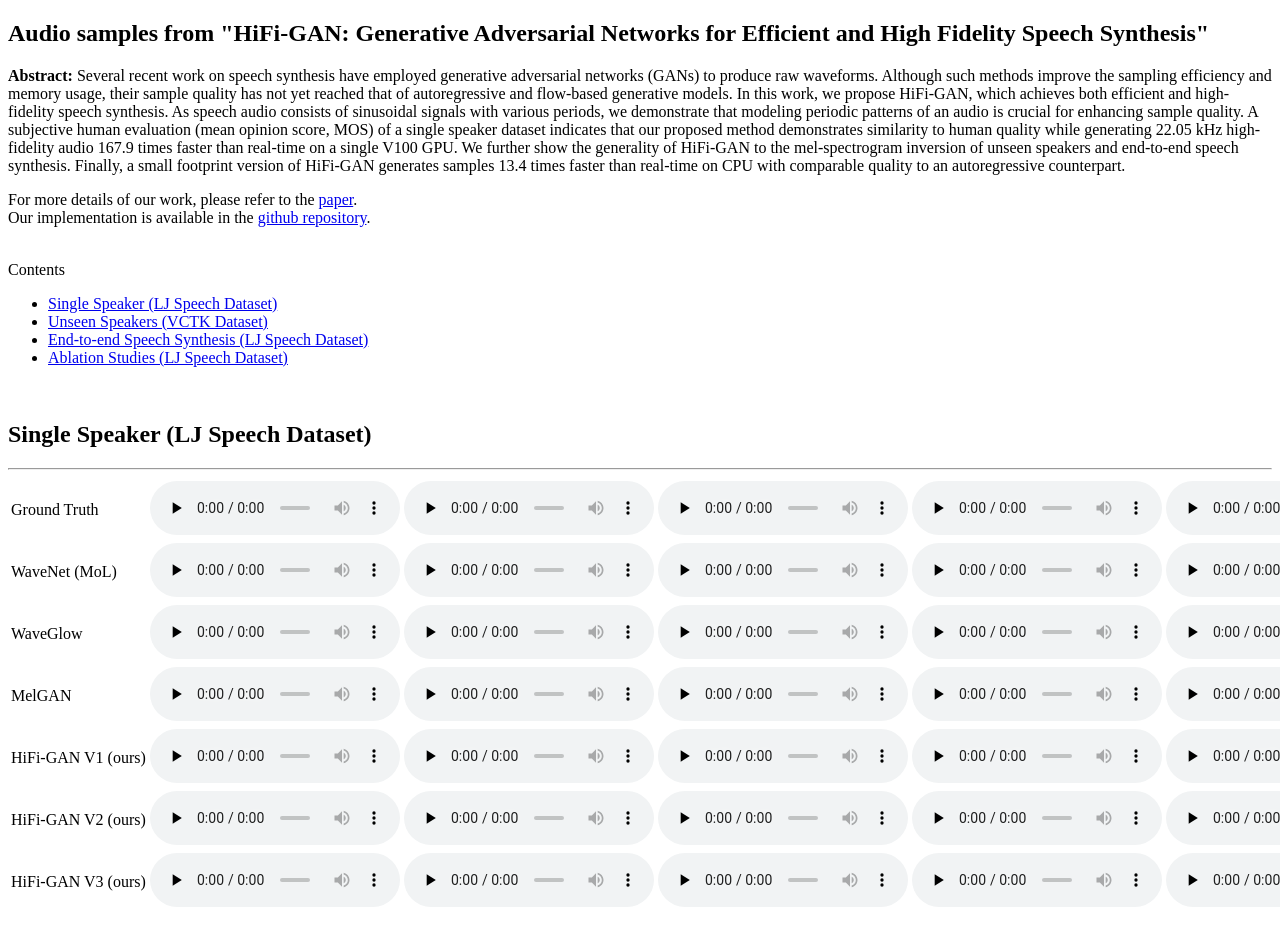
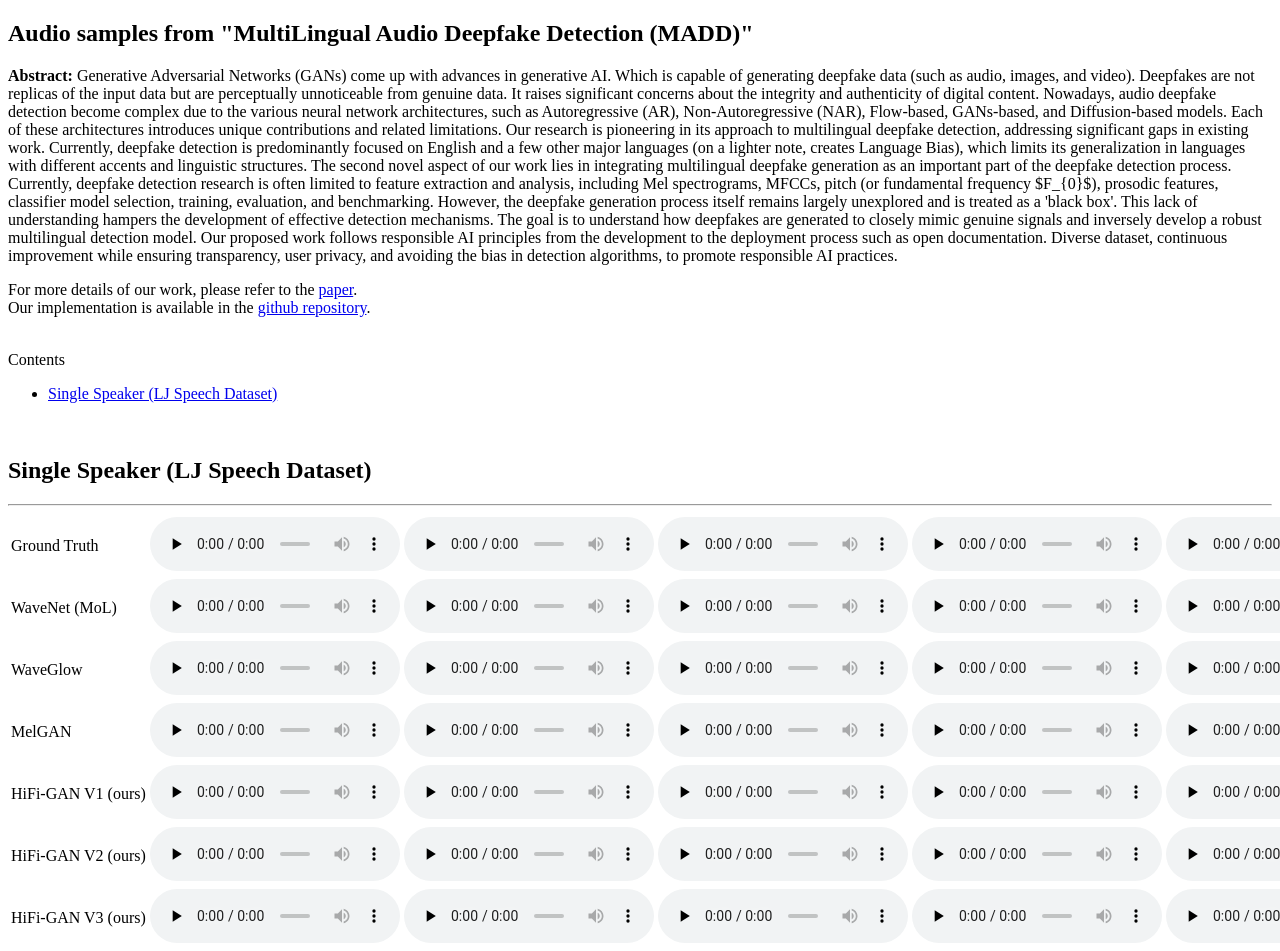
Before and after one commit to iamshreeji-copy1/MADD_MultiLingual_Audio_Deepfake_Detection_V1, a plain HTML site: page index.html in a window 1280 px wide. Shown: the top 951 px of the page. Drawn offline with Linux system fonts and the light colour scheme.

Commit message:
Update index.html

```diff
--- a/index.html
+++ b/index.html
@@ -2,9 +2,9 @@
 <html lang="en">
 <head>
     <meta charset="UTF-8">
-    <title>Audio samples from "HiFi-GAN: Generative Adversarial Networks for Efficient and High Fidelity Speech Synthesis"</title>
+    <title>Audio samples from "MultiLingual Audio Deepfake Detection (MADD)"</title>
     <meta charset="UTF-8">
-    <title>HiFi-GAN: Generative Adversarial Networks for Efficient and High Fidelity Speech Synthesis</title>
+    <title>MultiLingual Audio Deepfake Detection (MADD)</title>
     <style>
         red {color: red}
         audio {width: 250px}
@@ -13,7 +13,7 @@
   <body>
     <article>
       <header>
-        <h1>Audio samples from "HiFi-GAN: Generative Adversarial Networks for Efficient and High Fidelity Speech Synthesis"</h1>
+        <h1>Audio samples from "MultiLingual Audio Deepfake Detection (MADD)"</h1>
       </header>
     </article>
 
@@ -22,15 +22,10 @@
 
     <div>
       <b>Abstract:</b>
-      Several recent work on speech synthesis have employed generative adversarial networks (GANs) to produce raw waveforms.
-        Although such methods improve the sampling efficiency and memory usage,
-        their sample quality has not yet reached that of autoregressive and flow-based generative models.
-        In this work, we propose HiFi-GAN, which achieves both efficient and high-fidelity speech synthesis.
-        As speech audio consists of sinusoidal signals with various periods, we demonstrate that modeling periodic patterns of an audio is crucial for enhancing sample quality.
-        A subjective human evaluation (mean opinion score, MOS) of a single speaker dataset indicates
-        that our proposed method demonstrates similarity to human quality while generating 22.05 kHz high-fidelity audio 167.9 times faster
-        than real-time on a single V100 GPU. We further show the generality of HiFi-GAN to the mel-spectrogram inversion of unseen speakers and end-to-end speech synthesis.
-        Finally, a small footprint version of HiFi-GAN generates samples 13.4 times faster than real-time on CPU with comparable quality to an autoregressive counterpart.
+     Generative Adversarial Networks (GANs) come up with advances in generative AI. Which is capable of generating deepfake data (such as audio, images, and video). Deepfakes are not replicas of the input data but are perceptually unnoticeable from genuine data. It raises significant concerns about the integrity and authenticity of digital content. Nowadays, audio deepfake detection become complex due to the various neural network architectures, such as Autoregressive (AR), Non-Autoregressive (NAR), Flow-based, GANs-based, and Diffusion-based models. Each of these architectures introduces unique contributions and related limitations.
+
+
+Our research is pioneering in its approach to multilingual deepfake detection, addressing significant gaps in existing work. Currently, deepfake detection is predominantly focused on English and a few other major languages (on a lighter note, creates Language Bias), which limits its generalization in languages with different accents and linguistic structures. The second novel aspect of our work lies in integrating multilingual deepfake generation as an important part of the deepfake detection process. Currently, deepfake detection research is often limited to feature extraction and analysis, including Mel spectrograms, MFCCs, pitch (or fundamental frequency $F_{0}$), prosodic features, classifier model selection, training, evaluation, and benchmarking. However, the deepfake generation process itself remains largely unexplored and is treated as a 'black box'. This lack of understanding hampers the development of effective detection mechanisms. The goal is to understand how deepfakes are generated to closely mimic genuine signals and inversely develop a robust multilingual detection model. Our proposed work follows responsible AI principles from the development to the deployment process such as open documentation. Diverse dataset, continuous improvement while ensuring transparency, user privacy, and avoiding the bias in detection algorithms, to promote responsible AI practices.
     <p></p>
     </div>
 
@@ -43,9 +38,9 @@
     <div id="toc_container">
     <ul>
       <li><a href="#ss">Single Speaker (LJ Speech Dataset)</a></li>
-      <li><a href="#ms">Unseen Speakers (VCTK Dataset)</a></li>
+<!--       <li><a href="#ms">Unseen Speakers (VCTK Dataset)</a></li>
       <li><a href="#e2e">End-to-end Speech Synthesis (LJ Speech Dataset)</a></li>
-      <li><a href="#as">Ablation Studies (LJ Speech Dataset)</a></li>
+      <li><a href="#as">Ablation Studies (LJ Speech Dataset)</a></li> -->
     </ul>
     </div>
 
```
